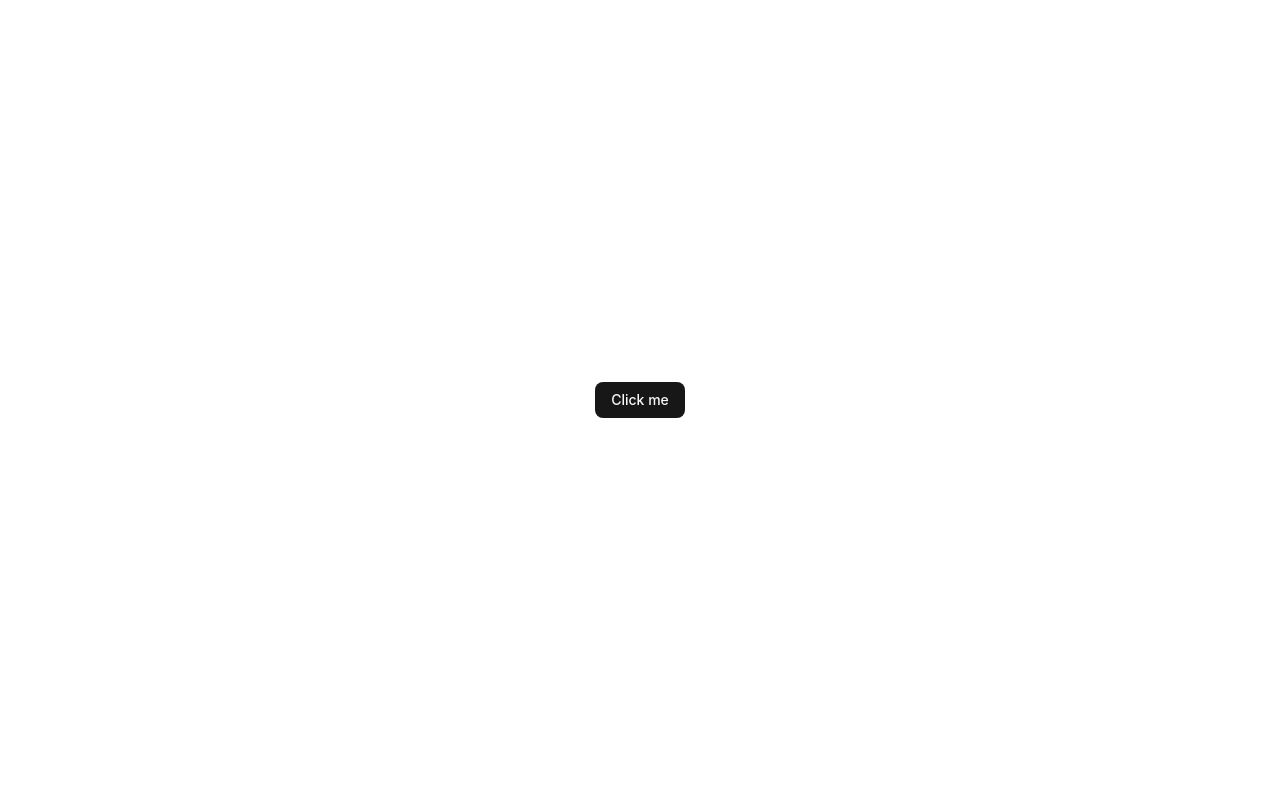
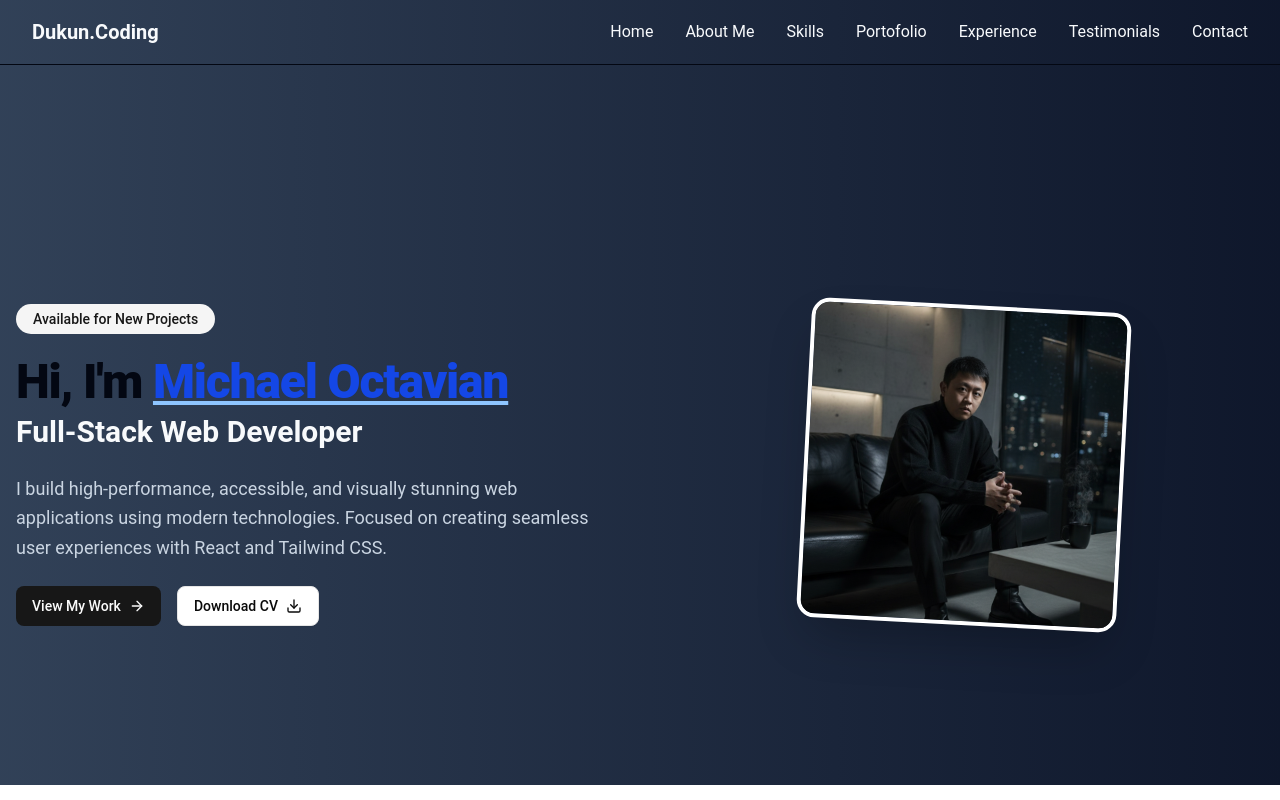
Before and after one commit to MichaelOsr/personal-portofolio-site, a React (Vite) app: page / in a window 1280 px wide. Built offline with nearby package versions, Linux system fonts and the light colour scheme.

Commit message:
Add Navbar and Hero Section

```diff
--- a/src/App.tsx
+++ b/src/App.tsx
@@ -1,10 +1,12 @@
-import { Button } from "./components/ui/button"
+import Hero from "./components/Hero"
+import Navbar from "./components/NavBar"
 
 
 function App() {
   return (
-    <div className="flex min-h-svh flex-col items-center justify-center">
-      <Button>Click me</Button>
+    <div>
+      <Navbar />
+      <Hero />
     </div>
   )
 }
--- /dev/null
+++ b/src/components/Hero.tsx
@@ -0,0 +1,64 @@
+import { Button } from "./ui/button";
+import { Badge } from "./ui/badge";
+import { ArrowRight, Download } from "lucide-react"; // Menggunakan Lucide (bawaan Shadcn)
+
+export default function Hero() {
+  return (
+    <section
+      id="home"
+      className="relative min-h-[90vh] flex items-center justify-center pt-20 overflow-hidden bg-gradient-to-r from-slate-700 to-slate-900"
+    >
+      {/* Efek Background (Opsional untuk estetika) */}
+      <div className="absolute inset-0 -z-10 bg-[radial-gradient(45%_45%_at_50%_50%,rgba(59,130,246,0.05)_0%,rgba(255,255,255,0)_100%)]" />
+
+      <div className="container mx-auto px-4 grid lg:grid-cols-2 gap-12 items-center">
+
+        {/* Konten Teks */}
+        <div className="space-y-6 text-center lg:text-left animate-in fade-in slide-in-from-left-5 duration-1000">
+          <Badge variant="secondary" className="px-4 py-1 text-sm font-medium">
+            Available for New Projects
+          </Badge>
+
+          <div className="space-y-2">
+            <h1 className="text-4xl md:text-5xl font-extrabold tracking-tight text-gray-950">
+              Hi, I'm <span className="text-blue-700 underline decoration-blue-300">Michael Octavian</span>
+            </h1>
+            <h2 className="text-2xl md:text-3xl font-semibold text-slate-50">
+              Full-Stack Web Developer
+            </h2>
+          </div>
+
+          <p className="text-lg text-slate-300 max-w-xl mx-auto lg:mx-0 leading-relaxed">
+            I build high-performance, accessible, and visually stunning web applications
+            using modern technologies. Focused on creating seamless user experiences
+            with React and Tailwind CSS.
+          </p>
+
+          <div className="flex flex-col sm:flex-row gap-4 justify-center lg:justify-start">
+            <Button size="lg" className="gap-2">
+              View My Work <ArrowRight className="w-4 h-4" />
+            </Button>
+            <Button size="lg" variant="outline" className="gap-2">
+              Download CV <Download className="w-4 h-4" />
+            </Button>
+          </div>
+        </div>
+
+        {/* Foto Profesional */}
+        <div className="relative flex justify-center items-center animate-in fade-in slide-in-from-right-5 duration-1000">
+          {/* Ornamen di belakang foto */}
+          <div className="absolute w-72 h-72 bg-blue-100 rounded-full blur-3xl -z-10 opacity-50" />
+
+          <div className="relative w-64 h-64 md:w-80 md:h-80 border-4 border-white shadow-2xl rounded-2xl overflow-hidden rotate-3 hover:rotate-0 transition-transform duration-500">
+            <img
+              src="src\assets\profil.png"
+              alt="Professional Portrait"
+              className="w-full h-full object-cover"
+            />
+          </div>
+        </div>
+
+      </div>
+    </section>
+  );
+}
--- /dev/null
+++ b/src/components/NavBar.tsx
@@ -0,0 +1,65 @@
+import React, { useState } from 'react';
+import { Menu, X } from 'lucide-react'; // Icon standar
+import { Button } from './ui/button';
+
+
+const navLinks = [
+  { name: 'Home', href: '#home' },
+  { name: 'About Me', href: '#aboutme' },
+  { name: 'Skills', href: '#skills' },
+  { name: 'Portofolio', href: '#portofolio' },
+  { name: 'Experience', href: '#experience' },
+  { name: 'Testimonials', href: '#testimonials' },
+  { name: 'Contact', href: '#contact' },
+];
+
+export default function Navbar() {
+  const [isOpen, setIsOpen] = useState(false);
+
+  return (
+    <nav className="bg-gradient-to-r from-slate-700 to-slate-900 sticky top-0 w-full backdrop-blur-lg z-50 border-b border-gray-950">
+      <div className="max-w-full mx-auto px-4 sm:px-6 lg:px-8">
+        <div className="flex justify-between h-16 items-center">
+          {/* Logo */}
+          <div className="font-bold text-xl text-slate-50">Dukun.Coding</div>
+
+          {/* Desktop Menu */}
+          <div className="hidden lg:flex space-x-8">
+            {navLinks.map((link) => (
+              <a
+                key={link.name}
+                href={link.href}
+                className="text-slate-50 hover:text-black transition-colors"
+              >
+                {link.name}
+              </a>
+            ))}
+          </div>
+
+          {/* Mobile Menu Button */}
+          <div className="lg:hidden">
+            <Button size="icon" onClick={() => setIsOpen(!isOpen)}>
+              {isOpen ? <X /> : <Menu />}
+            </Button>
+          </div>
+        </div>
+      </div>
+
+      {/* Mobile Menu Overlay */}
+      {isOpen && (
+        <div className="lg:hidden bg-white border-b border-slate-200 p-4 space-y-4">
+          {navLinks.map((link) => (
+            <a
+              key={link.name}
+              href={link.href}
+              onClick={() => setIsOpen(false)} // Tutup menu saat link diklik
+              className="block text-slate-800 hover:text-black"
+            >
+              {link.name}
+            </a>
+          ))}
+        </div>
+      )}
+    </nav>
+  );
+}
--- /dev/null
+++ b/src/components/ui/badge.tsx
@@ -0,0 +1,48 @@
+import * as React from "react"
+import { cva, type VariantProps } from "class-variance-authority"
+import { Slot } from "radix-ui"
+
+import { cn } from "@/lib/utils"
+
+const badgeVariants = cva(
+  "inline-flex items-center justify-center rounded-full border border-transparent px-2 py-0.5 text-xs font-medium w-fit whitespace-nowrap shrink-0 [&>svg]:size-3 gap-1 [&>svg]:pointer-events-none focus-visible:border-ring focus-visible:ring-ring/50 focus-visible:ring-[3px] aria-invalid:ring-destructive/20 dark:aria-invalid:ring-destructive/40 aria-invalid:border-destructive transition-[color,box-shadow] overflow-hidden",
+  {
+    variants: {
+      variant: {
+        default: "bg-primary text-primary-foreground [a&]:hover:bg-primary/90",
+        secondary:
+          "bg-secondary text-secondary-foreground [a&]:hover:bg-secondary/90",
+        destructive:
+          "bg-destructive text-white [a&]:hover:bg-destructive/90 focus-visible:ring-destructive/20 dark:focus-visible:ring-destructive/40 dark:bg-destructive/60",
+        outline:
+          "border-border text-foreground [a&]:hover:bg-accent [a&]:hover:text-accent-foreground",
+        ghost: "[a&]:hover:bg-accent [a&]:hover:text-accent-foreground",
+        link: "text-primary underline-offset-4 [a&]:hover:underline",
+      },
+    },
+    defaultVariants: {
+      variant: "default",
+    },
+  }
+)
+
+function Badge({
+  className,
+  variant = "default",
+  asChild = false,
+  ...props
+}: React.ComponentProps<"span"> &
+  VariantProps<typeof badgeVariants> & { asChild?: boolean }) {
+  const Comp = asChild ? Slot.Root : "span"
+
+  return (
+    <Comp
+      data-slot="badge"
+      data-variant={variant}
+      className={cn(badgeVariants({ variant }), className)}
+      {...props}
+    />
+  )
+}
+
+export { Badge, badgeVariants }
--- a/src/index.css
+++ b/src/index.css
@@ -1,6 +1,7 @@
 @import "tailwindcss";
 @import "tw-animate-css";
 @import "shadcn/tailwind.css";
+@import url('https://fonts.googleapis.com/css2?family=Montserrat:ital,wght@0,100..900;1,100..900&family=Roboto:ital,wght@0,100..900;1,100..900&display=swap');
 
 @custom-variant dark (&:is(.dark *));
 
@@ -121,4 +122,17 @@
   body {
     @apply bg-background text-foreground;
     }
+  }
+
+html {
+  scroll-behavior: smooth;
 }
+
+/* Tambahkan padding-top pada section agar tidak tertutup navbar yang fixed */
+section {
+  scroll-margin-top: 5rem;
+}
+
+body {
+  font-family: "Roboto", sans-serif;
+}
```
Also changed, not shown: src/assets/dukunCoding.jpg (added), src/assets/profil.png (added).
